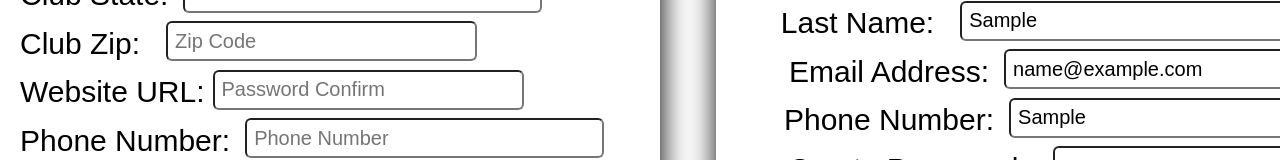
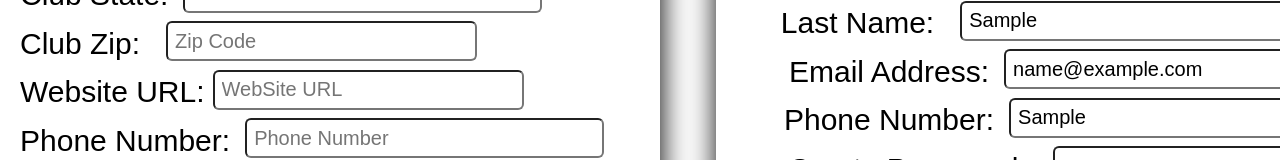
Before and after one commit to michael-perrone/tennis-mate-frontend-updated, a React (Create React App) app: page /registerTennisClub in a window 1280 px wide. Both pictures are taken after typing "Sample", "Sample", "Sample", "name@example.com", "Sample", "Sample123" into the empty fields and a click on the button "Register As Club Admin". Shown: the part 197-357 px from the top of the page. Built offline with nearby package versions, Linux system fonts and the light colour scheme; a web font is replaced by a local one.

Commit message:
not horrible

```diff
--- a/src/TennisClubSignUp/TennisClubSignup.js
+++ b/src/TennisClubSignUp/TennisClubSignup.js
@@ -24,11 +24,13 @@ class TennisClubSignup extends React.Component {
   getTennisClubInfo = stateParamObj => event => {
     event.preventDefault();
     this.setState({ tennisClub: stateParamObj });
+    console.log(this.state.tennisClub);
   };
 
   getAdminInfo = stateParamObj => event => {
     event.preventDefault();
     this.setState({ admin: stateParamObj });
+    console.log(this.state.admin);
     this.props.adminInfoSent();
   };
   /*
--- a/src/TennisClubSignUp/TennisClubSignupLeftSide/TennisClubForm/TennisClubForm.js
+++ b/src/TennisClubSignUp/TennisClubSignupLeftSide/TennisClubForm/TennisClubForm.js
@@ -29,7 +29,7 @@ class TennisClubForm extends React.Component {
   }
   render() {
     return (
-      <div id={styles.subContainerLeft}>
+      <div className={styles.subContainerLeft}>
         <p id={styles.registerP}>Tennis Club Info Register</p>
         <form id={styles.registerForm}>
           <div className={styles.divWidthControl}>
@@ -86,8 +86,8 @@ class TennisClubForm extends React.Component {
             <input
               onChange={this.getTennisClubInput}
               value={this.state.tennisClub.clubWebsite}
-              name="Website URL"
-              placeholder="Password Confirm"
+              name="clubWebsite"
+              placeholder="WebSite URL"
               id={styles.ml8}
               className={styles.inputs}
               type="password"
--- a/src/TennisClubSignUp/TennisClubSignupLeftSide/TennisClubForm/TennisClubForm.module.css
+++ b/src/TennisClubSignUp/TennisClubSignupLeftSide/TennisClubForm/TennisClubForm.module.css
@@ -1,4 +1,4 @@
-#subContainerLeft {
+.subContainerLeft {
   height: 900px;
   width: 80%;
   display: flex;
```
